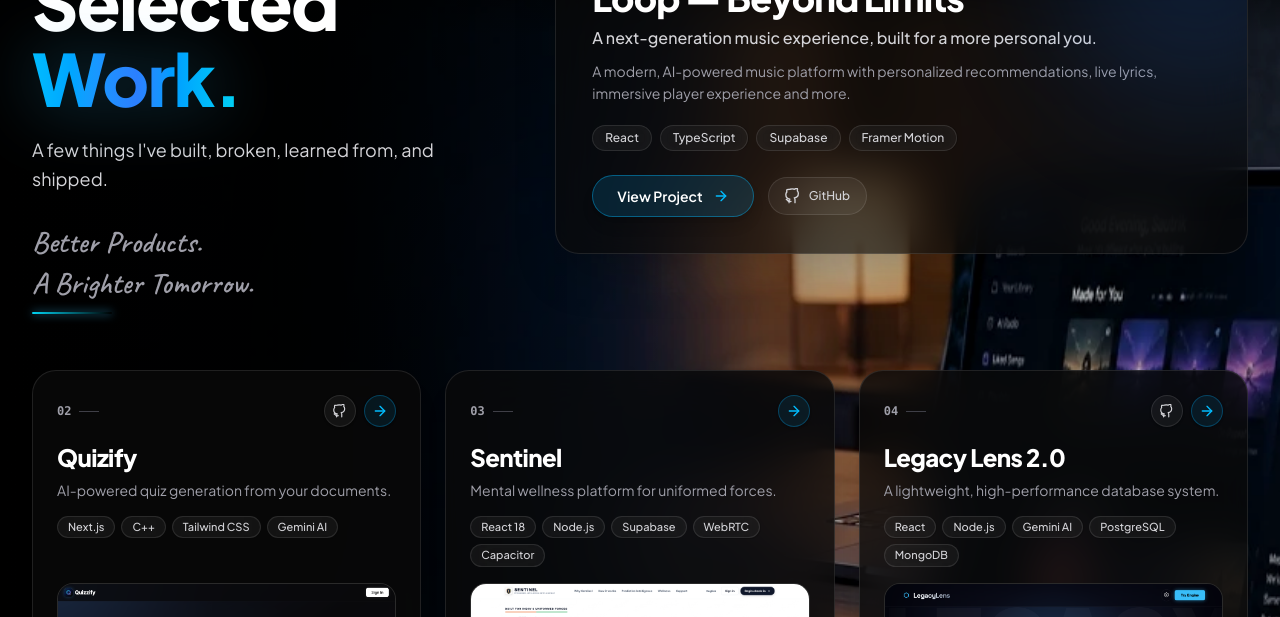
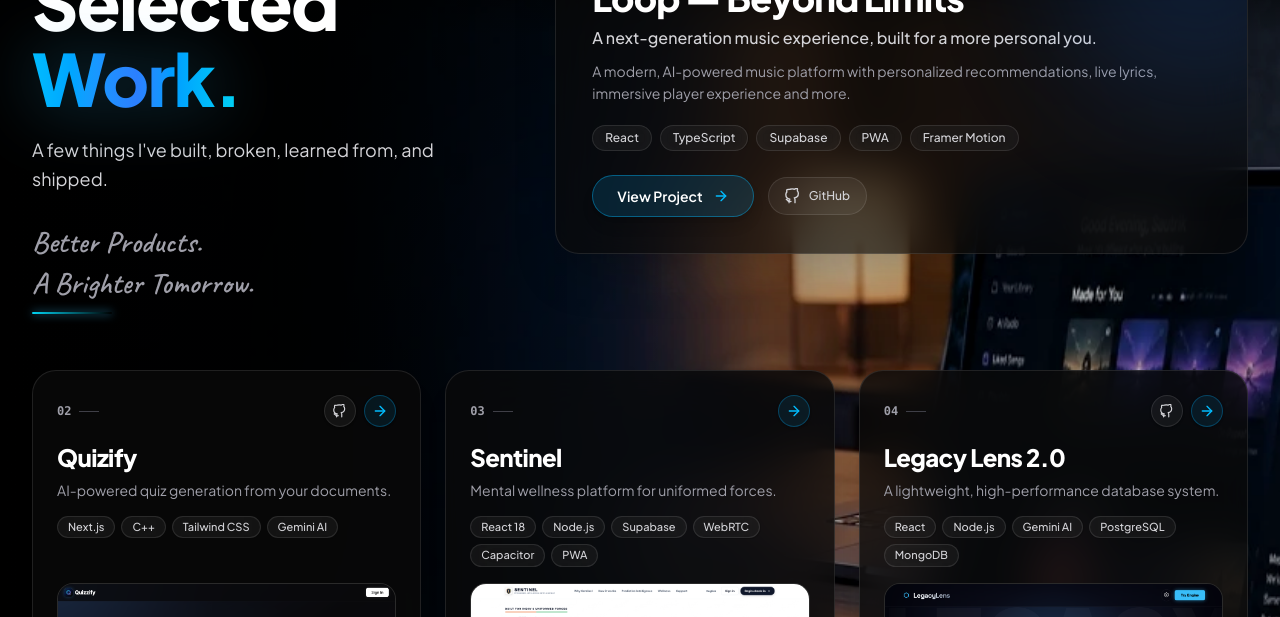
Before and after one commit to sautrikroy17/Personal-Portolio, a React (Vite) app: page / in a window 1280 px wide. Shown: the part 1740-2357 px from the top of the page. Built offline with nearby package versions, Linux system fonts and the light colour scheme.

Commit message:
feat(projects): add PWA to tech stack tags for Loop and Sentinel

```diff
--- a/src/components/sections/Projects.jsx
+++ b/src/components/sections/Projects.jsx
@@ -16,7 +16,7 @@ const featuredProject = {
   subtitle: "A next-generation music experience, built for a more personal you.",
   description:
     "A modern, AI-powered music platform with personalized recommendations, live lyrics, immersive player experience and more.",
-  tags: ["React", "TypeScript", "Supabase", "Framer Motion"],
+  tags: ["React", "TypeScript", "Supabase", "PWA", "Framer Motion"],
   liveUrl: "https://loop-feel.vercel.app",
   githubUrl: "https://github.com/sautrikroy17/Loop-Beyond-Limits",
   image: "/loop.png",
@@ -38,7 +38,7 @@ const secondaryProjects = [
     number: "03",
     title: "Sentinel",
     subtitle: "Mental wellness platform for uniformed forces.",
-    tags: ["React 18", "Node.js", "Supabase", "WebRTC", "Capacitor"],
+    tags: ["React 18", "Node.js", "Supabase", "WebRTC", "Capacitor", "PWA"],
     image: "/sentinel.png",
     liveUrl: "https://sentinelsfrontend.onrender.com/",
     githubUrl: null,
```
